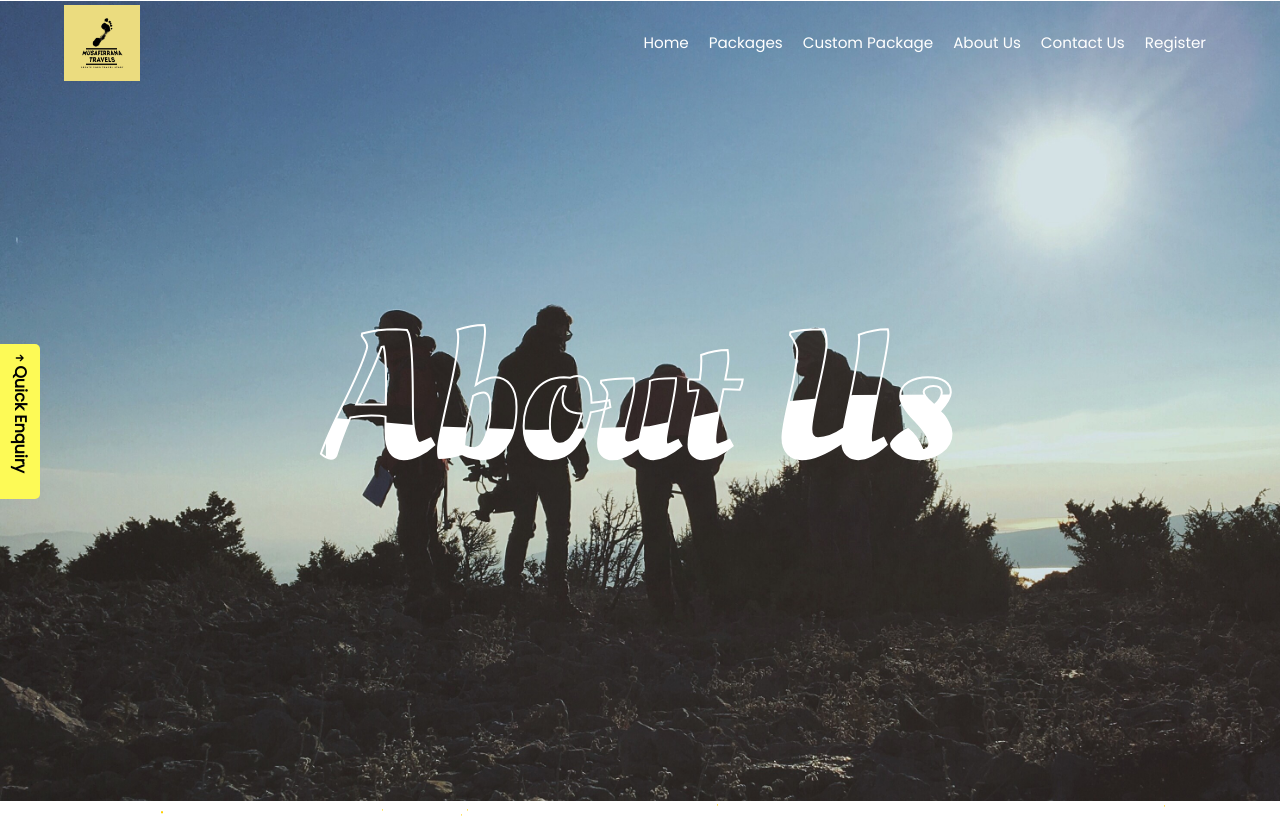
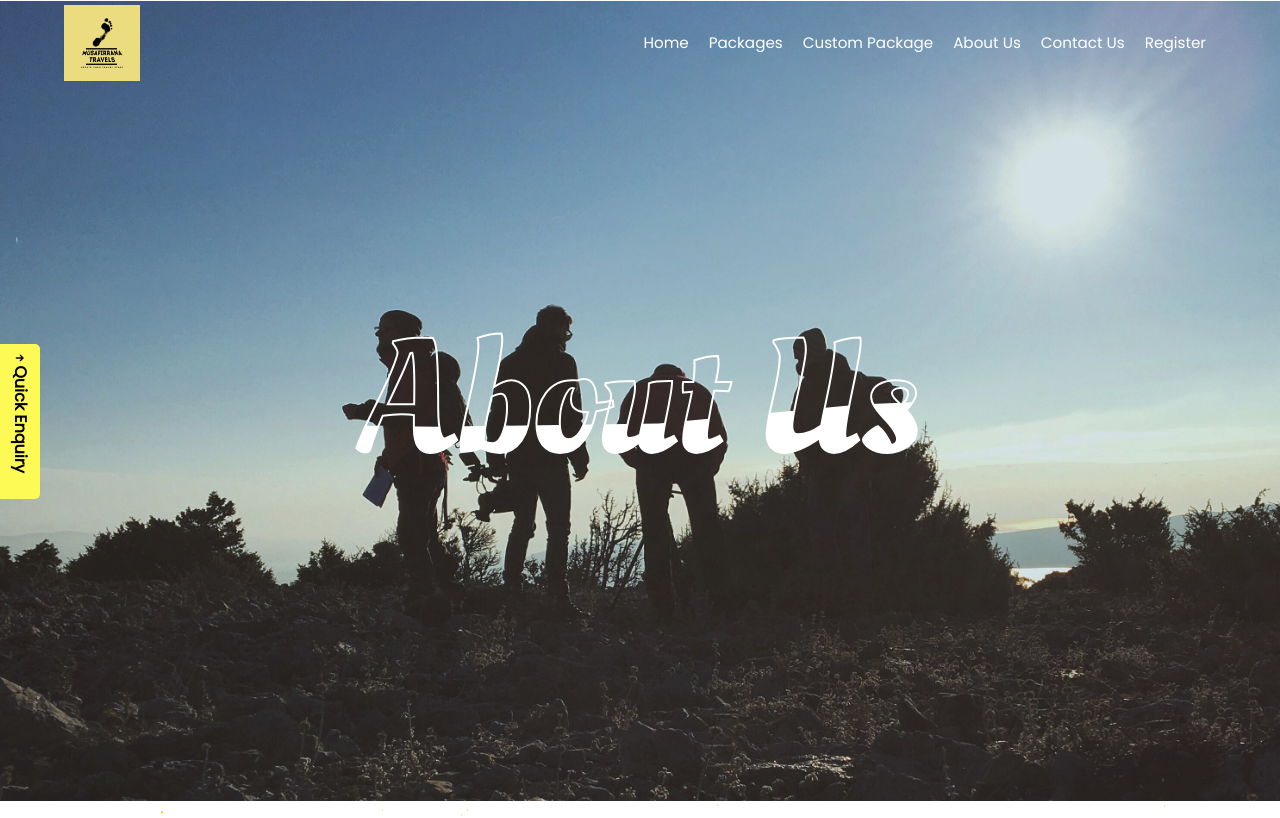
Before and after one commit to JSR-Solutions/musafirana-website, a React (Create React App) app: page /about-us in a window 1280 px wide. Shown: the top 818 px of the page. Built offline with nearby package versions, Linux system fonts and the light colour scheme; a web font is replaced by a local one.

Commit message:
fonts responsive

```diff
--- a/src/Styles/aboutus.css
+++ b/src/Styles/aboutus.css
@@ -27,12 +27,13 @@
 .heading h2 {
   font-weight: normal;
   position: absolute;
-  font-size: 180px;
+  font-size: 160px;
   text-align: center;
   font-family: 'Oleo Script', cursive !important;
   top: 50%;
   left: 50%;
   transform: translate(-50%, -50%);
+  width:98%;
 }
 
 .heading h2:nth-child(1) {
@@ -238,10 +239,16 @@
   margin-top: 60px;
   font-family: 'Libre Baskerville', serif !important;
 }
-
+@media screen and (max-width:1150px){
+  .heading h2{
+    font-size: 130px;
+    width:98%
+  }
+}
 @media screen and (max-width:850px) {
   .heading h2 {
     font-size: 100px;
+    width:98%;
   }
 }
 
--- a/src/Styles/custompackage.css
+++ b/src/Styles/custompackage.css
@@ -182,11 +182,19 @@
 .contcustom .imgBox img {
     width: 100%;
 }
+@media (max-width:1150px){
+    .heading-custom h2{
+        font-size: 140px;
+    }
+}
 
 @media (max-width: 991px) {
     .contcustom .formBox {
         width: 80%;
         padding: 0 0;
+    }
+    .heading-custom h2{
+        font-size: 120px;
     }
 
     .contcustom .imgBox {
```
